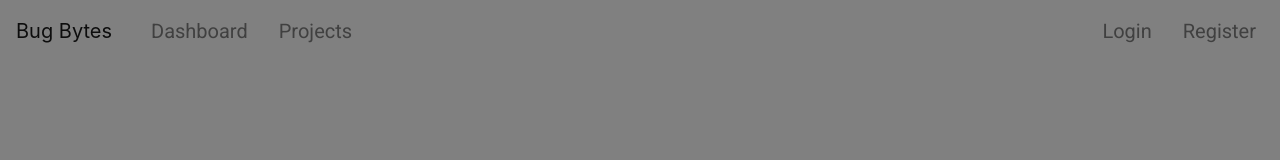
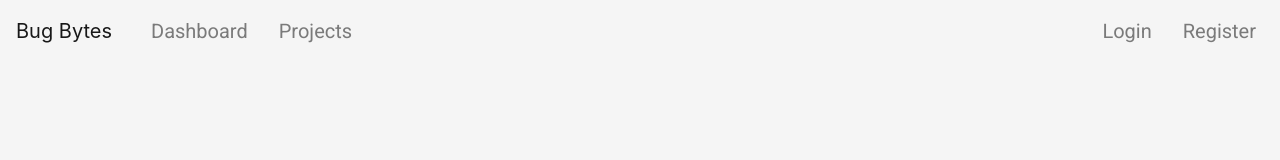
Before and after one commit to edansabach/Bootstrap-Productivity, a website: page index.html in a window 1280 px wide. Drawn offline with nearby package versions, Linux system fonts and the light colour scheme.

Commit message:
navbar update

```diff
--- a/css/main.css
+++ b/css/main.css
@@ -1,8 +1,9 @@
 body {
-    background: gray;
+  background: whitesmoke;
 }
 
 .nav-link {
-    font-family: "Roboto", sans-serif;
-    font-size: 1.25em;
-    margin-left: 15px;
+  font-family: "Roboto", sans-serif;
+  font-size: 1.25em;
+  margin-left: 15px;
+}
```
